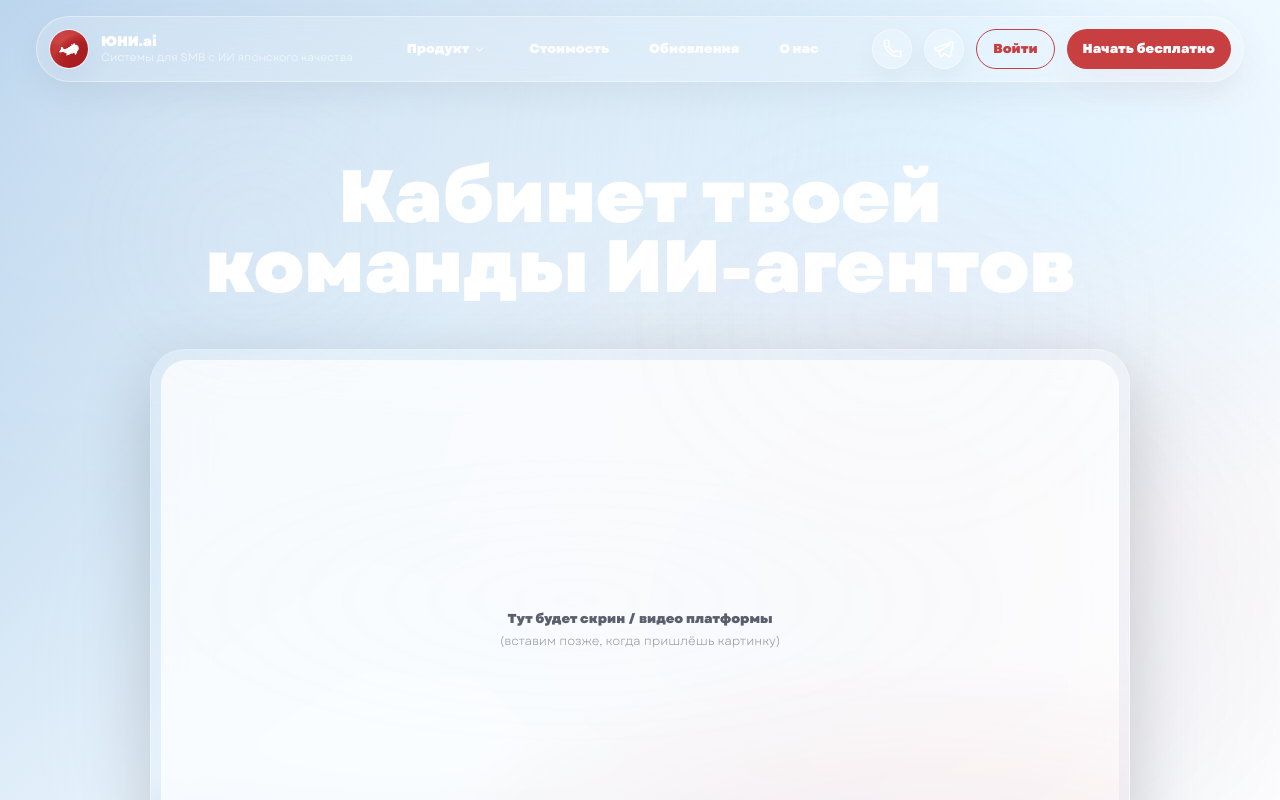
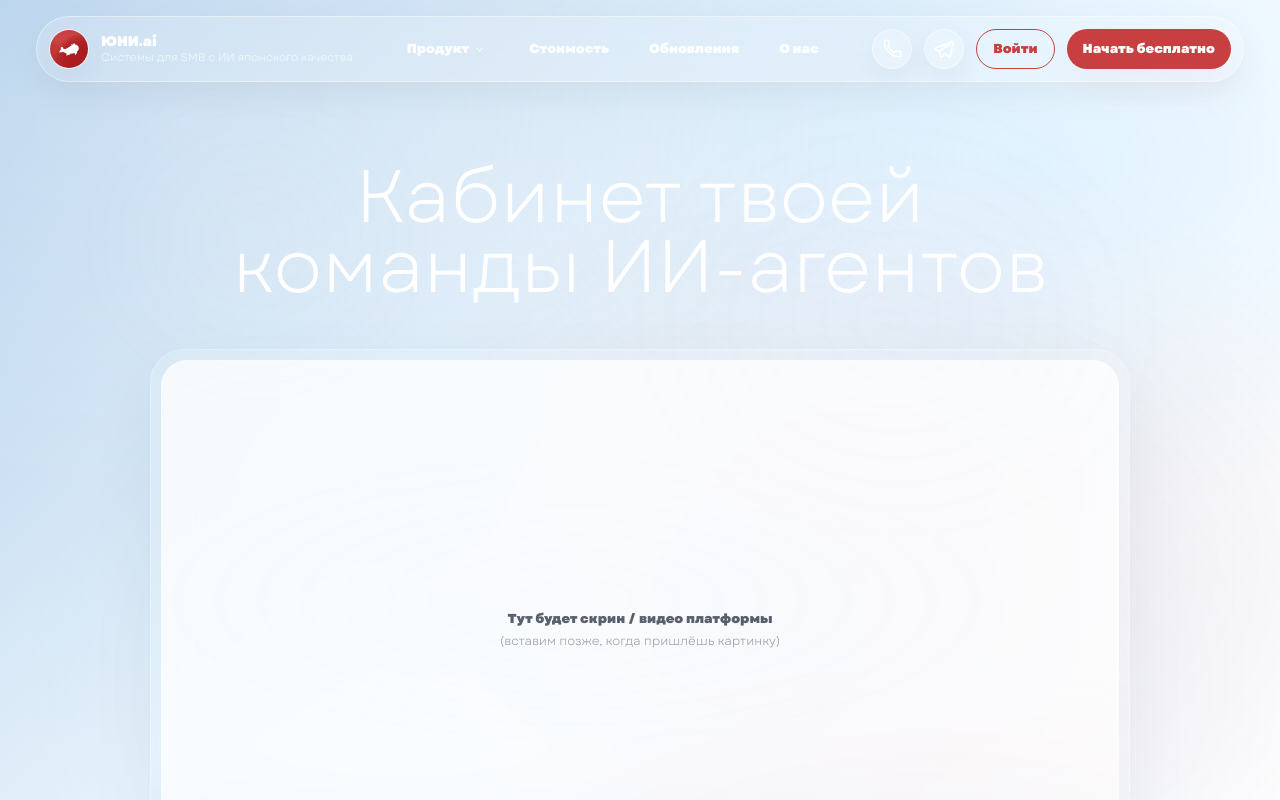
Before and after one commit to uniconsulting/uni.com, a Next.js app: page / in a window 1280 px wide. Shown: the top 800 px of the page. Built offline with nearby package versions, Linux system fonts and the light colour scheme.

Commit message:
Update Hero.tsx

```diff
--- a/src/components/sections/Hero.tsx
+++ b/src/components/sections/Hero.tsx
@@ -8,10 +8,10 @@ export default function Hero() {
       <div className="mx-auto max-w-[1240px] px-4">
         {/* Заголовок (по ТЗ: весь белый) */}
         <h1 className="mx-auto max-w-[980px] text-center text-white leading-[0.94] tracking-[-0.02em]">
-          <span className="block text-[44px] sm:text-[60px] md:text-[74px] font-[600]">
+          <span className="block text-[44px] sm:text-[60px] md:text-[74px] font-[400]">
             Кабинет твоей
           </span>
-          <span className="block text-[44px] sm:text-[60px] md:text-[74px] font-[600]">
+          <span className="block text-[44px] sm:text-[60px] md:text-[74px] font-[400]">
             команды ИИ-агентов
           </span>
         </h1>
@@ -25,7 +25,7 @@ export default function Hero() {
               border border-white/18
               bg-white/10
               p-[10px]
-              shadow-[0_22px_70px_rgba(0,0,0,0.18)]
+              shadow-[0_22px_70px_rgba(0,0,0,0.05)]
               backdrop-blur-[26px]
             "
           >
@@ -55,7 +55,7 @@ export default function Hero() {
             </div>
 
             {/* Очень тонкая “подложка-пластика” внутри контейнера */}
-            <div className="pointer-events-none absolute inset-0 rounded-[34px] bg-[radial-gradient(900px_420px_at_20%_0%,rgba(255,255,255,0.20),transparent_60%),radial-gradient(900px_420px_at_80%_100%,rgba(199,63,64,0.12),transparent_65%)] opacity-80" />
+            <div className="pointer-events-none absolute inset-0 rounded-[34px] bg-[radial-gradient(900px_420px_at_20%_0%,rgba(255,255,255,0.05),transparent_60%),radial-gradient(900px_420px_at_80%_100%,rgba(199,63,64,0.05),transparent_65%)] opacity-80" />
           </div>
         </div>
       </div>
```
